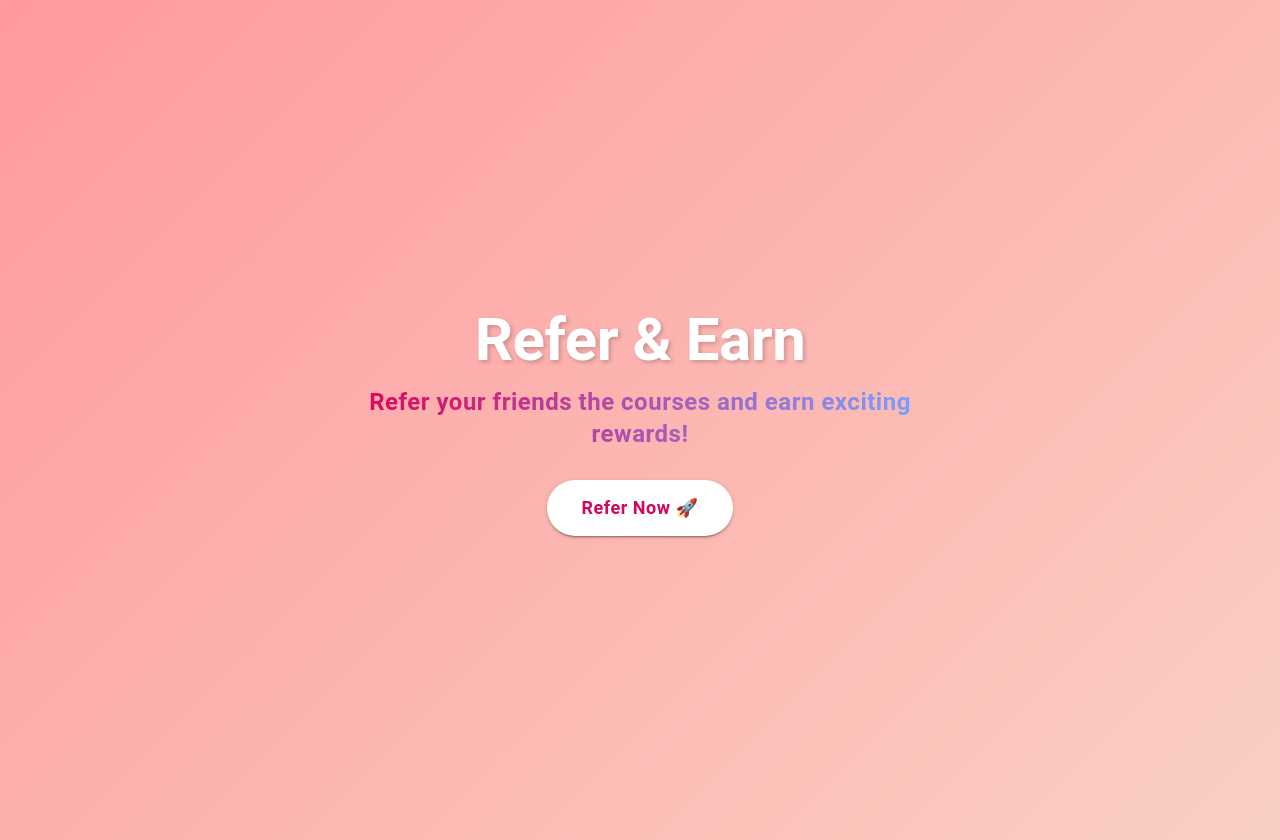
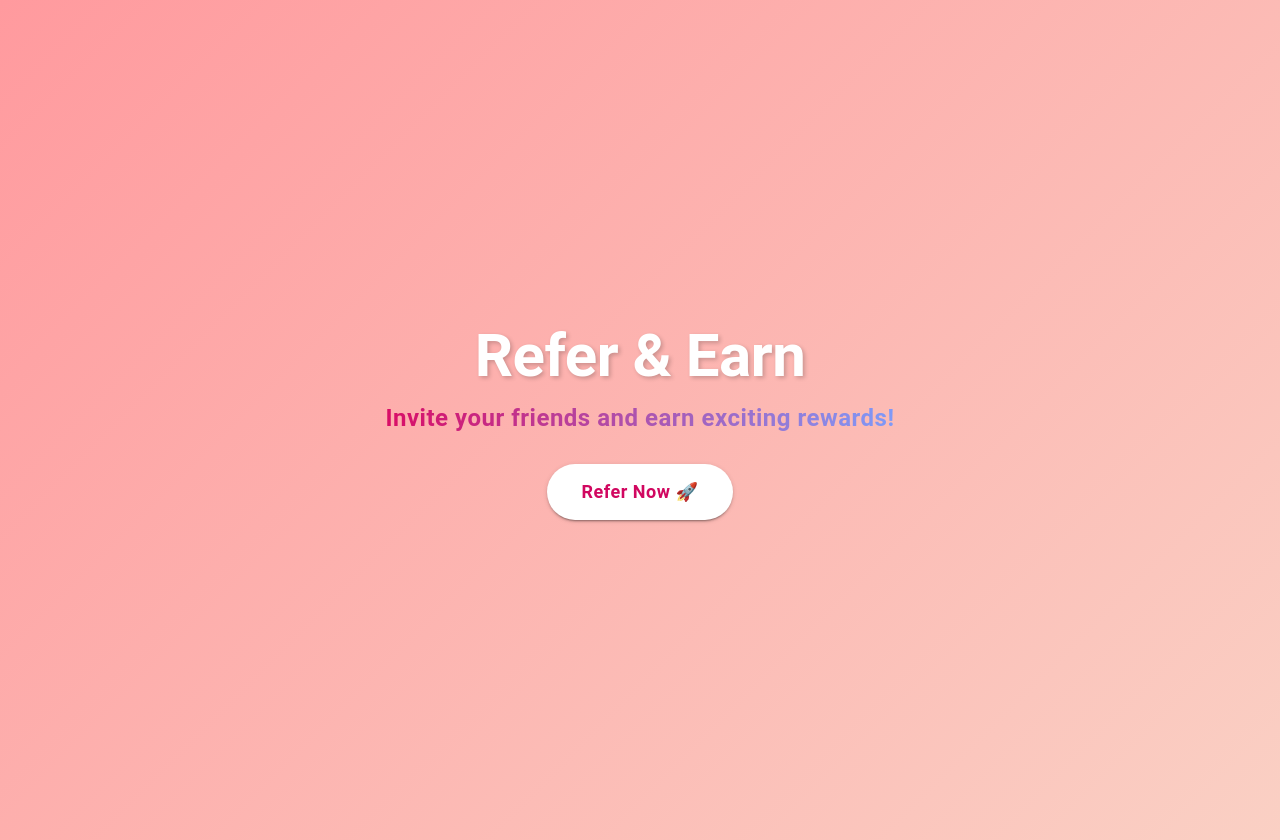
Before and after one commit to dakshgoel2008/Accredian-frontend-task, a React (Create React App) app in the folder frontend/: page / in a window 1280 px wide. Built offline with nearby package versions, Linux system fonts and the light colour scheme.

Commit message:
frontend

```diff
--- a/frontend/src/Components/HeroSection.js
+++ b/frontend/src/Components/HeroSection.js
@@ -1,14 +1,11 @@
 import React, { useState } from "react";
-import { Button, Typography, Container, Box, Snackbar, Alert } from "@mui/material";
+import { Button, Typography, Container, Box } from "@mui/material";
 import ReferralModal from "./ReferralModal";
-import { motion } from "framer-motion";
 
 const HeroSection = () => {
     const [isModalOpen, setIsModalOpen] = useState(false);
-    const [alertOpen, setAlertOpen] = useState(false);
 
     return (
-        <motion.div initial={{ opacity: 0 }} animate={{ opacity: 1 }} transition={{ duration: 1 }}>
         <Box
             sx={{
                 height: "100vh",
@@ -21,11 +18,6 @@ const HeroSection = () => {
             }}
         >
             <Container maxWidth="sm" sx={{ textAlign: "center" }}>
-                    <motion.div
-                        initial={{ y: -50, opacity: 0 }}
-                        animate={{ y: 0, opacity: 1 }}
-                        transition={{ duration: 1, delay: 0.2 }}
-                    >
                 <Typography
                     variant="h2"
                     sx={{
@@ -37,13 +29,7 @@ const HeroSection = () => {
                 >
                     Refer & Earn
                 </Typography>
-                    </motion.div>
 
-                    <motion.div
-                        initial={{ y: 50, opacity: 0 }}
-                        animate={{ y: 0, opacity: 1 }}
-                        transition={{ duration: 1, delay: 0.4 }}
-                    >
                 <Typography
                     variant="h5"
                     sx={{
@@ -55,15 +41,9 @@ const HeroSection = () => {
                         marginBottom: "30px",
                     }}
                 >
-                            Refer your friends the courses and earn exciting rewards!
+                    Invite your friends and earn exciting rewards!
                 </Typography>
-                    </motion.div>
 
-                    <motion.div
-                        initial={{ scale: 0.8, opacity: 0 }}
-                        animate={{ scale: 1, opacity: 1 }}
-                        transition={{ duration: 0.8, delay: 0.6 }}
-                    >
                 <Button
                     variant="contained"
                     sx={{
@@ -81,129 +61,15 @@ const HeroSection = () => {
                             transform: "scale(1.05)",
                         },
                     }}
-                            onClick={() => {
-                                setIsModalOpen(true);
-                                setAlertOpen(true); // Show the alert
-                            }}
+                    onClick={() => setIsModalOpen(true)}
                 >
                     Refer Now 🚀
                 </Button>
-                    </motion.div>
 
                 <ReferralModal isOpen={isModalOpen} onClose={() => setIsModalOpen(false)} />
-
-                    {/* Snackbar Alert */}
-                    <Snackbar
-                        open={alertOpen}
-                        autoHideDuration={3000}
-                        onClose={() => setAlertOpen(false)}
-                        anchorOrigin={{ vertical: "top", horizontal: "center" }}
-                    >
-                        <Alert severity="success" onClose={() => setAlertOpen(false)}>
-                            Referral modal opened successfully!
-                        </Alert>
-                    </Snackbar>
             </Container>
         </Box>
-        </motion.div>
     );
 };
 
 export default HeroSection;
-
-// import React, { useState } from "react";
-// import { Button, Typography, Container, Box } from "@mui/material";
-// import ReferralModal from "./ReferralModal";
-// import { motion } from "framer-motion";
-
-// const HeroSection = () => {
-//     const [isModalOpen, setIsModalOpen] = useState(false);
-
-//     return (
-//         <motion.div initial={{ opacity: 0 }} animate={{ opacity: 1 }} transition={{ duration: 1 }}>
-//             <Box
-//                 sx={{
-//                     height: "100vh",
-//                     display: "flex",
-//                     alignItems: "center",
-//                     justifyContent: "center",
-//                     flexDirection: "column",
-//                     background: "linear-gradient(135deg, #ff9a9e, #fad0c4)",
-//                     padding: "20px",
-//                 }}
-//             >
-//                 <Container maxWidth="sm" sx={{ textAlign: "center" }}>
-//                     <motion.div
-//                         initial={{ y: -50, opacity: 0 }}
-//                         animate={{ y: 0, opacity: 1 }}
-//                         transition={{ duration: 1, delay: 0.2 }}
-//                     >
-//                         <Typography
-//                             variant="h2"
-//                             sx={{
-//                                 fontWeight: "bold",
-//                                 color: "#fff",
-//                                 textShadow: "2px 2px 4px rgba(0,0,0,0.2)",
-//                                 marginBottom: "10px",
-//                             }}
-//                         >
-//                             Refer & Earn
-//                         </Typography>
-//                     </motion.div>
-
-//                     <motion.div
-//                         initial={{ y: 50, opacity: 0 }}
-//                         animate={{ y: 0, opacity: 1 }}
-//                         transition={{ duration: 1, delay: 0.4 }}
-//                     >
-//                         <Typography
-//                             variant="h5"
-//                             sx={{
-//                                 fontWeight: "bold",
-//                                 letterSpacing: "0.5px",
-//                                 background: "linear-gradient(90deg, rgb(221, 7, 96), rgb(123, 160, 254))",
-//                                 WebkitBackgroundClip: "text",
-//                                 WebkitTextFillColor: "transparent",
-//                                 marginBottom: "30px",
-//                             }}
-//                         >
-//                             Invite your friends and earn exciting rewards!
-//                         </Typography>
-//                     </motion.div>
-
-//                     <motion.div
-//                         initial={{ scale: 0.8, opacity: 0 }}
-//                         animate={{ scale: 1, opacity: 1 }}
-//                         transition={{ duration: 0.8, delay: 0.6 }}
-//                     >
-//                         <Button
-//                             variant="contained"
-//                             sx={{
-//                                 fontSize: "18px",
-//                                 padding: "12px 35px",
-//                                 borderRadius: "50px",
-//                                 backgroundColor: "#fff",
-//                                 color: "#d10760",
-//                                 fontWeight: "bold",
-//                                 textTransform: "none",
-//                                 transition: "0.3s",
-//                                 "&:hover": {
-//                                     backgroundColor: "#d10760",
-//                                     color: "#fff",
-//                                     transform: "scale(1.05)",
-//                                 },
-//                             }}
-//                             onClick={() => setIsModalOpen(true)}
-//                         >
-//                             Refer Now 🚀
-//                         </Button>
-//                     </motion.div>
-
-//                     <ReferralModal isOpen={isModalOpen} onClose={() => setIsModalOpen(false)} />
-//                 </Container>
-//             </Box>
-//         </motion.div>
-//     );
-// };
-
-// export default HeroSection;
--- a/package.json
+++ /dev/null
@@ -1,5 +0,0 @@
-{
-  "dependencies": {
-    "framer-motion": "^12.4.7"
-  }
-}
```
Also changed, not shown: 1 other file (tests, documents, lock files or other folders). Lines whose indentation alone changed are shown as unchanged.
